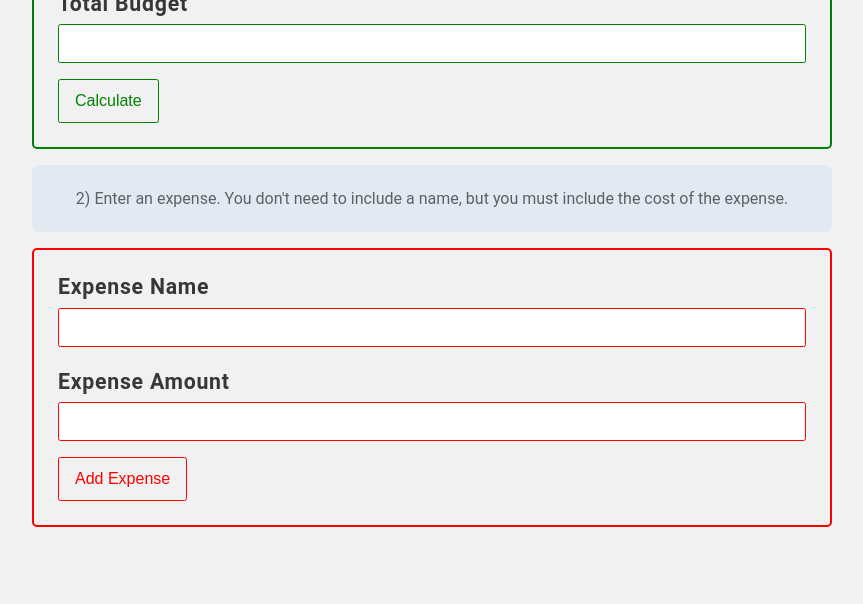
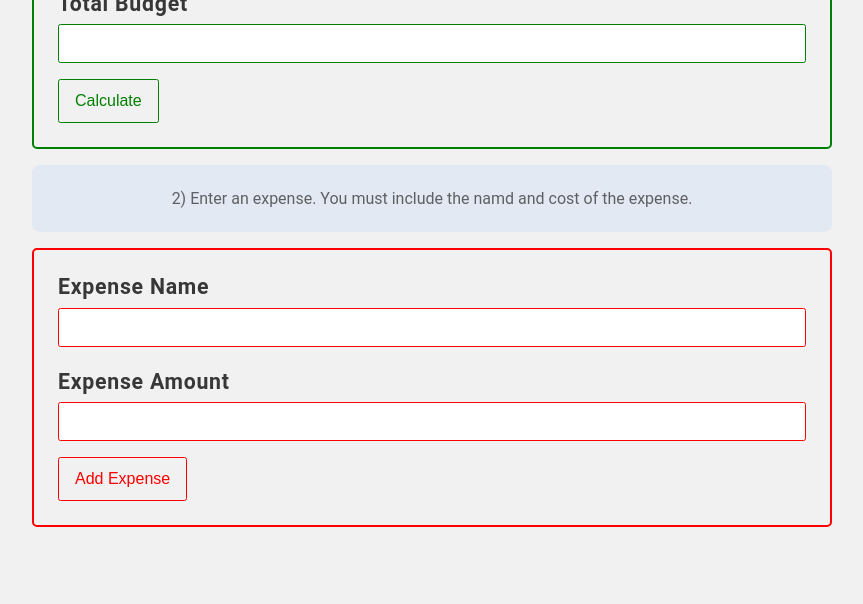
Before and after one commit to Jakalanern/Challenge-16-Budget-Application-Intermediate, a plain HTML site: page index.html in a window 1280 px wide. Shown: the top 604 px of the page, without its empty margins (208-1071 px from the left). Drawn offline with Linux system fonts and the light colour scheme.

Commit message:
Update index.html

```diff
--- a/index.html
+++ b/index.html
@@ -23,8 +23,7 @@
           </form>
         </div>
         <span class="desc desc-2"
-          >2) Enter an expense. You don't need to include a name, but you must
-          include the cost of the expense.</span
+          >2) Enter an expense. You must include the namd and cost of the expense.</span
         >
         <div class="expenses-input-container input-box">
           <h2 class="expense-name-h2 input-h2">Expense Name</h2>
```
